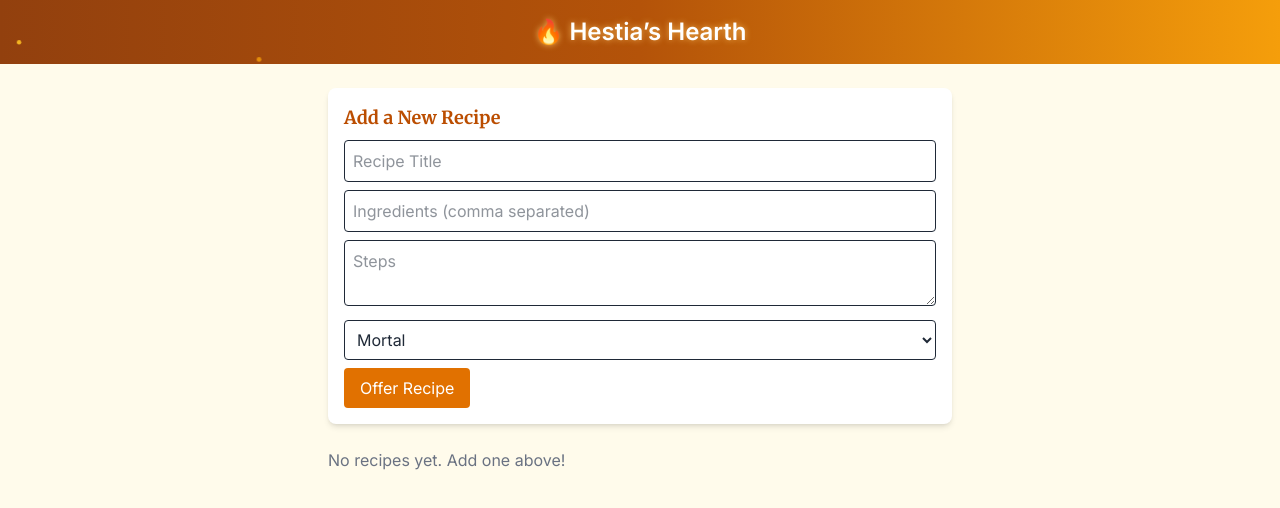
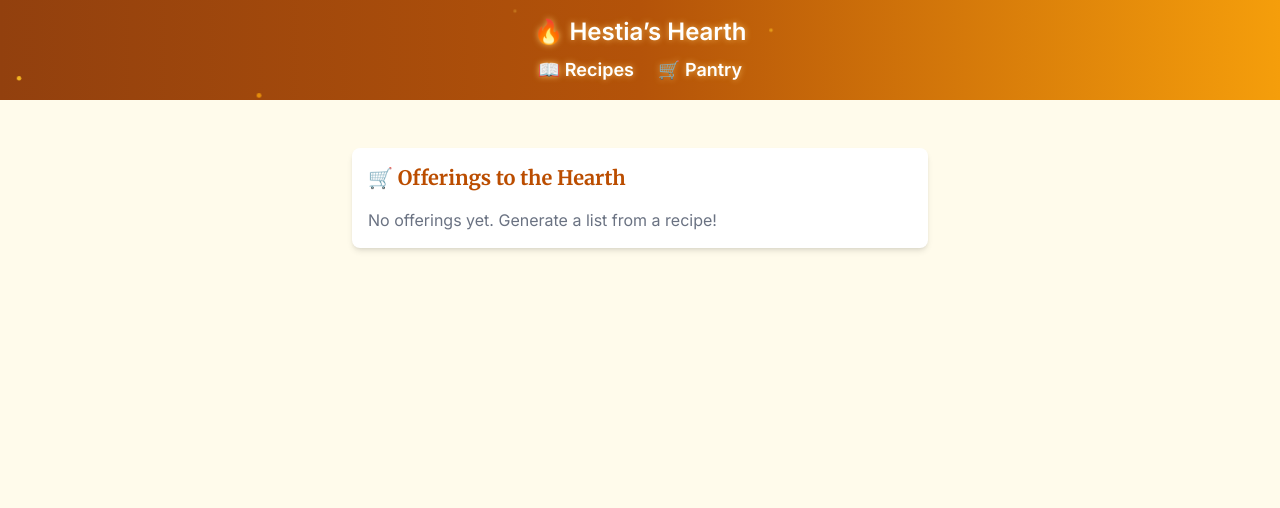
Before and after one commit to Mrls94/hestias-hearth, a React (Vite) app: page /shopping in a window 1280 px wide. Shown: the top 508 px of the page. Built offline with nearby package versions, Linux system fonts and the light colour scheme.

Commit message:
feat: adds pantry

```diff
--- a/package.json
+++ b/package.json
@@ -12,7 +12,8 @@
   "dependencies": {
     "@tailwindcss/vite": "^4.1.15",
     "react": "^19.1.1",
-    "react-dom": "^19.1.1"
+    "react-dom": "^19.1.1",
+    "react-router-dom": "^7.9.4"
   },
   "devDependencies": {
     "@eslint/js": "^9.36.0",
--- a/src/App.jsx
+++ b/src/App.jsx
@@ -1,12 +1,18 @@
 import React from "react";
+import { Routes, Route, Link } from "react-router-dom";
 import Recipes from "./pages/Recipes";
+import Shopping from "./pages/Shopping";
 import './App.css'
 
 function App() {
   return (
     <div className="min-h-screen bg-amber-50">
-      <header className="relative bg-amber-700 text-white p-4 text-center text-2xl font-bold overflow-hidden">
+      <header className="bg-amber-700 text-white p-4 text-center text-2xl font-bold relative overflow-hidden">
         🔥 Hestia’s Hearth
+        <nav className="mt-2 flex justify-center gap-6 text-lg">
+          <Link to="/" className="hover:underline">📖 Recipes</Link>
+          <Link to="/shopping" className="hover:underline">🛒 Pantry</Link>
+        </nav>
         <div className="ember"></div>
         <div className="ember"></div>
         <div className="ember"></div>
@@ -14,7 +20,12 @@ function App() {
         <div className="ember"></div>
       </header>
 
-      <Recipes />
+      <main className="p-6">
+        <Routes>
+          <Route path="/" element={<Recipes />} />
+          <Route path="/shopping" element={<Shopping />} />
+        </Routes>
+      </main>
     </div>
   );
 }
--- /dev/null
+++ b/src/components/IngredientItem.jsx
@@ -0,0 +1,28 @@
+import React, { useState } from "react";
+
+export default function IngredientItem({ name }) {
+  const [checked, setChecked] = useState(false);
+
+  return (
+    <div
+      className={`flex items-center gap-2 p-2 rounded ${
+        checked ? "bg-amber-100 animate-pulse" : "bg-white"
+      }`}
+    >
+      <input
+        type="checkbox"
+        checked={checked}
+        onChange={() => setChecked(!checked)}
+        className="accent-amber-600"
+      />
+      <span className={checked ? "line-through text-gray-500" : ""}>
+        {name}
+      </span>
+      {checked && (
+        <span className="text-amber-600 text-sm italic">
+          ✨ Accepted by Hestia
+        </span>
+      )}
+    </div>
+  );
+}
--- a/src/components/RecipeCard.jsx
+++ b/src/components/RecipeCard.jsx
@@ -1,22 +1,55 @@
 import React from "react";
 
 export default function RecipeCard({ recipe, onDelete }) {
+  const { id, title, ingredients, steps, difficulty } = recipe;
+
+  const handleGenerateList = () => {
+    const stored = localStorage.getItem("shoppingList");
+    const existing = stored ? JSON.parse(stored) : [];
+
+    const merged = mergeIngredients([...existing, ...ingredients]);
+    localStorage.setItem("shoppingList", JSON.stringify(merged));
+
+    alert("🛒 Ingredients sent to Hestia’s Pantry!");
+  };
+
+
   return (
-    <div className="border rounded-lg p-4 shadow-md bg-white relative overflow-hidden">
-      <h2 className="text-xl font-bold text-amber-800">{recipe.title}</h2>
-      <p className="text-sm text-gray-600 mb-2 italic">
-        Difficulty: <span className="font-semibold">{recipe.difficulty}</span>
+    <div className="bg-white rounded-lg shadow-md p-4 border-l-4 border-amber-500">
+      <h3 className="text-xl font-bold text-amber-700 mb-2">{title}</h3>
+
+      <p className="text-sm text-gray-600 mb-1">
+        <span className="font-semibold">Difficulty:</span> {difficulty}
       </p>
-      <p className="text-sm text-gray-600 mb-2">
-        {recipe.ingredients.join(", ")}
+
+      <p className="text-sm text-gray-700 mb-2">
+        <span className="font-semibold">Steps:</span> {steps}
       </p>
-      <p className="text-gray-700">{recipe.steps}</p>
-      <button
-        onClick={() => onDelete(recipe.id)}
-        className="mt-3 bg-red-500 text-white px-3 py-1 rounded hover:bg-red-600"
-      >
-        Banish Recipe
-      </button>
+
+      <div className="mb-2">
+        <span className="font-semibold text-sm text-gray-600">Ingredients:</span>
+        <ul className="list-disc list-inside text-sm text-gray-700">
+          {ingredients.map((item, idx) => (
+            <li key={idx}>{item}</li>
+          ))}
+        </ul>
+      </div>
+
+      <div className="flex gap-3 mt-4">
+        <button
+          onClick={handleGenerateList}
+          className="bg-amber-500 text-white px-3 py-1 rounded hover:bg-amber-600"
+        >
+          🛒 Generate Shopping List
+        </button>
+
+        <button
+          onClick={() => onDelete(id)}
+          className="bg-red-500 text-white px-3 py-1 rounded hover:bg-red-600"
+        >
+          🗑️ Delete
+        </button>
+      </div>
     </div>
   );
 }
--- a/src/components/RecipeForm.jsx
+++ b/src/components/RecipeForm.jsx
@@ -5,11 +5,10 @@ export default function RecipeForm({ onAdd }) {
   const [ingredients, setIngredients] = useState("");
   const [steps, setSteps] = useState("");
   const [difficulty, setDifficulty] = useState("Mortal");
-  const [blessing, setBlessing] = useState("");
 
   const handleSubmit = (e) => {
     e.preventDefault();
-    if (!title.trim()) return;
+    if (!title || !ingredients || !steps) return;
 
     const newRecipe = {
       id: Date.now(),
@@ -20,67 +19,59 @@ export default function RecipeForm({ onAdd }) {
     };
 
     onAdd(newRecipe);
-
-    // Reset form
     setTitle("");
     setIngredients("");
     setSteps("");
     setDifficulty("Mortal");
-
-    // Trigger blessing
-    setBlessing("🔥 Hestia smiles upon your offering!");
-    setTimeout(() => setBlessing(""), 3000);
   };
 
   return (
     <form
       onSubmit={handleSubmit}
-      className="bg-white p-4 rounded-lg shadow-md mb-6"
+      className="bg-white p-4 rounded-lg shadow-md mb-6 border-l-4 border-amber-400"
     >
-      <h3 className="text-lg font-semibold mb-2 text-amber-700">
-        Add a New Recipe
-      </h3>
+      <h2 className="text-lg font-bold text-amber-700 mb-4">
+        🔥 Add a New Offering
+      </h2>
+
       <input
         type="text"
         placeholder="Recipe Title"
         value={title}
         onChange={(e) => setTitle(e.target.value)}
-        className="w-full border p-2 mb-2 rounded"
+        className="w-full mb-2 p-2 border rounded"
       />
-      <input
-        type="text"
-        placeholder="Ingredients (comma separated)"
+
+      <textarea
+        placeholder="Ingredients (comma-separated)"
         value={ingredients}
         onChange={(e) => setIngredients(e.target.value)}
-        className="w-full border p-2 mb-2 rounded"
+        className="w-full mb-2 p-2 border rounded"
       />
+
       <textarea
         placeholder="Steps"
         value={steps}
         onChange={(e) => setSteps(e.target.value)}
-        className="w-full border p-2 mb-2 rounded"
+        className="w-full mb-2 p-2 border rounded"
       />
+
       <select
         value={difficulty}
         onChange={(e) => setDifficulty(e.target.value)}
-        className="w-full border p-2 mb-2 rounded"
+        className="w-full mb-4 p-2 border rounded"
       >
         <option value="Mortal">Mortal</option>
         <option value="Heroic">Heroic</option>
         <option value="Divine">Divine</option>
       </select>
+
       <button
         type="submit"
-        className="bg-amber-600 text-white px-4 py-2 rounded hover:bg-amber-700"
+        className="bg-amber-500 text-white px-4 py-2 rounded hover:bg-amber-600"
       >
-        Offer Recipe
+        ✨ Submit to the Hearth
       </button>
-
-      {blessing && (
-        <p className="mt-3 text-green-700 font-semibold animate-pulse">
-          {blessing}
-        </p>
-      )}
     </form>
   );
 }
--- /dev/null
+++ b/src/components/ShoppingList.jsx
@@ -0,0 +1,94 @@
+import React, { useEffect, useState } from "react";
+import IngredientItem from "./IngredientItem";
+
+export default function ShoppingList() {
+  const [ingredients, setIngredients] = useState([]);
+
+  // Load shopping list from localStorage on mount
+  useEffect(() => {
+    const stored = localStorage.getItem("shoppingList");
+    if (stored) {
+      try {
+        const parsed = JSON.parse(stored);
+        setIngredients(mergeIngredients(parsed));
+      } catch (err) {
+        console.error("Failed to parse shopping list:", err);
+        setIngredients([]);
+      }
+    }
+  }, []);
+
+  // Keep localStorage in sync whenever list changes
+  useEffect(() => {
+    if (ingredients.length > 0) {
+      localStorage.setItem("shoppingList", JSON.stringify(ingredients));
+    }
+  }, [ingredients]);
+
+  const clearList = () => {
+    localStorage.removeItem("shoppingList");
+    setIngredients([]);
+  };
+
+  // Merge duplicates into { name, quantity }
+  const mergeIngredients = (list) => {
+    const counts = {};
+
+    list.forEach((item) => {
+      let key = "";
+
+      if (typeof item === "string") {
+        key = item.toLowerCase().trim();
+      } else if (item && typeof item === "object" && item.name) {
+        key = item.name.toLowerCase().trim();
+      }
+
+      if (key) {
+        counts[key] = (counts[key] || 0) + (item.quantity || 1);
+      }
+    });
+
+    return Object.entries(counts).map(([name, qty]) => ({
+      name,
+      quantity: qty,
+    }));
+  };
+
+  return (
+    <div className="bg-white p-4 rounded-lg shadow-md max-w-xl mx-auto">
+      <h2 className="text-xl font-bold text-amber-700 mb-4">
+        🛒 Offerings to the Hearth
+      </h2>
+
+      {ingredients.length === 0 ? (
+        <p className="text-gray-500">
+          No offerings yet. Generate a list from a recipe!
+        </p>
+      ) : (
+        <div className="grid gap-2">
+          {ingredients.map((item, idx) => (
+            <IngredientItem
+              key={idx}
+              name={`${capitalize(item.name)} ×${item.quantity}`}
+            />
+          ))}
+        </div>
+      )}
+
+      {ingredients.length > 0 && (
+        <button
+          onClick={clearList}
+          className="mt-4 bg-red-500 text-white px-4 py-2 rounded hover:bg-red-600"
+        >
+          🔥 Purge Offerings
+        </button>
+      )}
+    </div>
+  );
+}
+
+// Helper to capitalize ingredient names
+function capitalize(str) {
+  if (!str || typeof str !== "string") return "";
+  return str.charAt(0).toUpperCase() + str.slice(1);
+}
--- a/src/main.tsx
+++ b/src/main.tsx
@@ -1,11 +1,13 @@
 import React from 'react'
 import ReactDOM from 'react-dom/client'
 import App from './App'
-import './index.css'   // Tailwind + global styles
+import './index.css'
+import { BrowserRouter } from 'react-router-dom'
 
-// Create root and render App
 ReactDOM.createRoot(document.getElementById('root') as HTMLElement).render(
   <React.StrictMode>
-    <App />
+    <BrowserRouter>
+      <App />
+    </BrowserRouter>
   </React.StrictMode>
 )
--- a/src/pages/Recipes.jsx
+++ b/src/pages/Recipes.jsx
@@ -8,16 +8,29 @@ export default function Recipes() {
   // Load from localStorage on mount
   useEffect(() => {
     const stored = localStorage.getItem("recipes");
-    if (stored) setRecipes(JSON.parse(stored));
+    if (stored) {
+      try {
+        setRecipes(JSON.parse(stored));
+      } catch (err) {
+        console.error("Failed to parse recipes from localStorage:", err);
+        setRecipes([]);
+      }
+    }
   }, []);
+
 
   // Save to localStorage whenever recipes change
   useEffect(() => {
-    localStorage.setItem("recipes", JSON.stringify(recipes));
+    if (recipes.length > 0) {
+      localStorage.setItem("recipes", JSON.stringify(recipes));
+    }
   }, [recipes]);
 
+
   const addRecipe = (recipe) => {
-    setRecipes([recipe, ...recipes]);
+    const updated = [recipe, ...recipes];
+    setRecipes(updated);
+    localStorage.setItem("recipes", JSON.stringify(updated));
   };
 
   const deleteRecipe = (id) => {
--- /dev/null
+++ b/src/pages/Shopping.jsx
@@ -0,0 +1,10 @@
+import React from "react";
+import ShoppingList from "../components/ShoppingList";
+
+export default function Shopping() {
+  return (
+    <div className="min-h-screen bg-amber-50 p-6">
+      <ShoppingList />
+    </div>
+  );
+}
```
Also changed, not shown: 1 other file (tests, documents, lock files or other folders).
